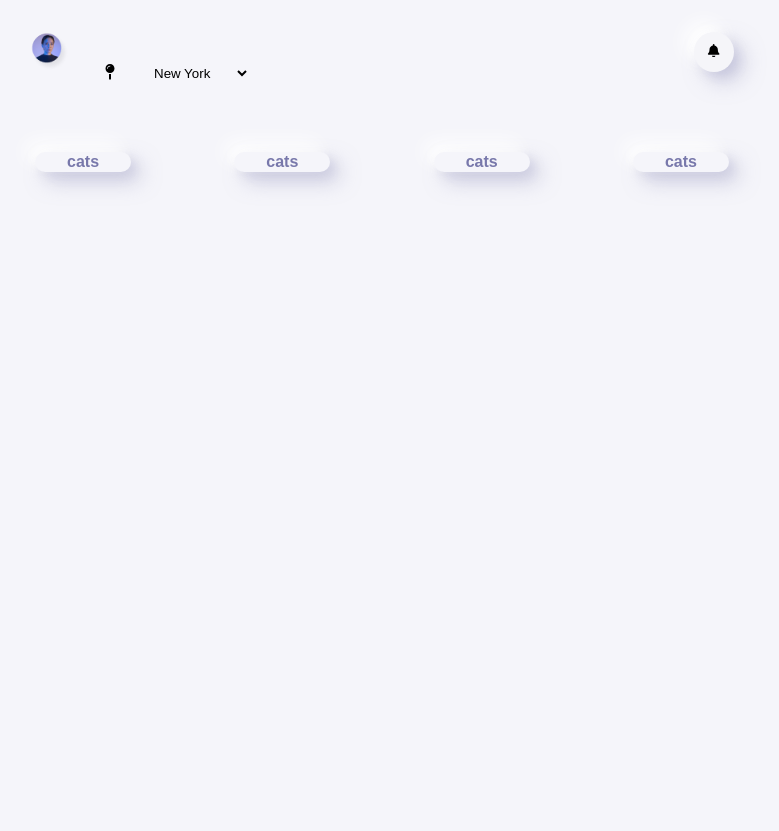
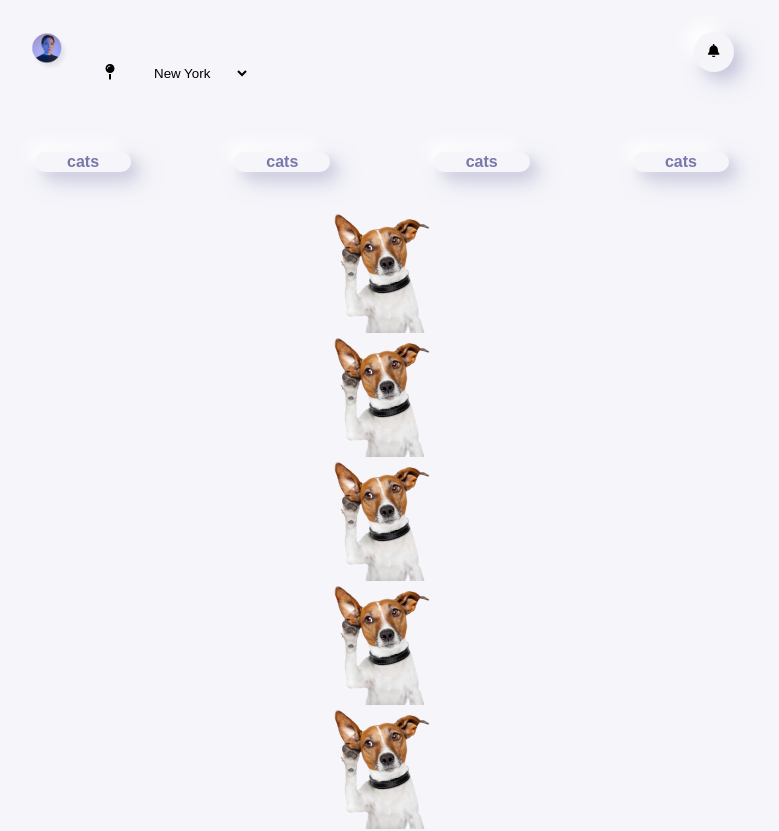
Before and after one commit to rts-cmk-wu09/framework1-mypets-sofiehilge, a React (Vite) app: page /listview in a window 1280 px wide. Shown: the top 831 px of the page, without its empty margins (2-781 px from the left). Before the commit the page ends 800 px from the top, so only its background shows below. Built offline with nearby package versions, Linux system fonts and the light colour scheme.

Commit message:
add structur to animal card

```diff
--- a/src/pages/ListView.jsx
+++ b/src/pages/ListView.jsx
@@ -1,16 +1,20 @@
 import Header from "../templates/Header";
 import AnimalCategories from "../components/Categories";
 import styled from "styled-components";
+import AnimalCard from "../templates/card";
 
 const StyledDiv = styled.div`
   display: flex;
   flex-direction: row;
   justify-content: space-between;
   margin: 2rem;
-
-
 `;
 
+const StyledColumn = styled.div`
+display: flex;
+flex-direction: column;
+justify-content: space-between;
+`
 const ListView = () => {
   return (
     <>
@@ -21,6 +25,14 @@ const ListView = () => {
         <AnimalCategories />
         <AnimalCategories />
       </StyledDiv>
+<StyledColumn>
+    <AnimalCard/>
+    <AnimalCard/>
+    <AnimalCard/>
+    <AnimalCard/>
+    <AnimalCard/>
+    <AnimalCard/>
+</StyledColumn>
     </>
   );
 };
--- /dev/null
+++ b/src/templates/card.jsx
@@ -0,0 +1,30 @@
+import styled from "styled-components";
+import animalportrait from "../assets/animalportrait.png";
+
+const StyledCardContainer = styled.article`
+  display: flex;
+  justify-content: space-evenly;
+`;
+
+const StyledImg = styled.img`
+  width: 124px;
+  height: 124px;
+  object-fit: cover;
+`;
+
+const StyledColumn = styled.div`
+display: flex;
+flex-direction: column;
+justify-content: flex-start;
+`
+
+const AnimalCard = () => {
+  return (
+    <StyledCardContainer>
+      <StyledImg src={animalportrait} alt="animal portrait"/>
+
+    </StyledCardContainer>
+  );
+};
+
+export default AnimalCard;
```
Also changed, not shown: src/assets/animalportrait.png (added).
